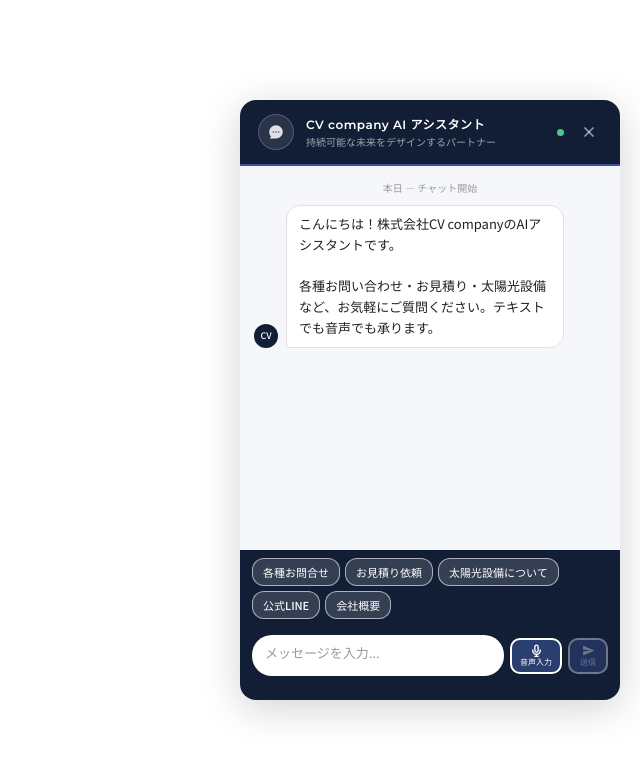
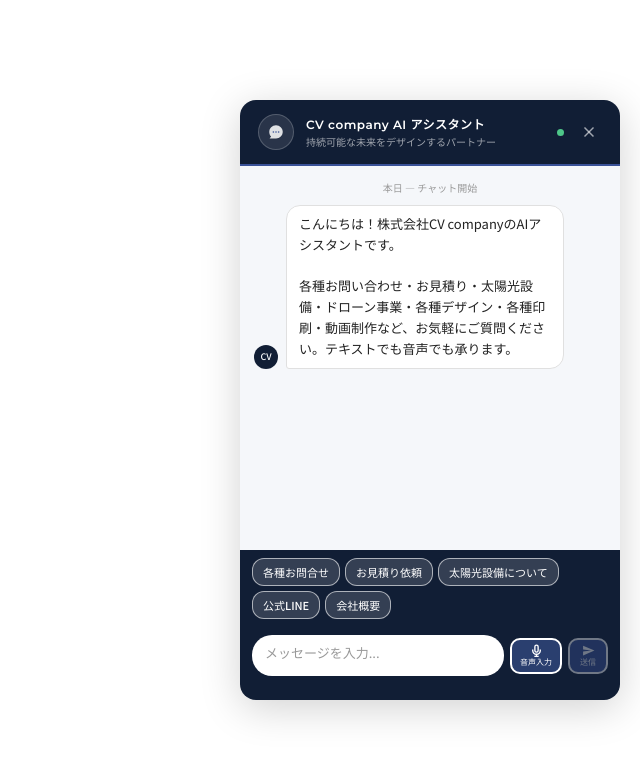
Before and after one commit to cv-company/cv-chatbot, a website: page public/index.html in a window 1280 px wide. Both pictures are taken after a click on the button 1228 px from the left and 744 px from the top of the page. Shown: the whole page, without its empty margins (640-1280 px from the left). Drawn offline with Linux system fonts and the light colour scheme.

Commit message:
Update index.html

```diff
--- a/public/index.html
+++ b/public/index.html
@@ -302,7 +302,7 @@
       <div class="message-avatar">CV</div>
       <div class="message-bubble">
         こんにちは！株式会社CV companyのAIアシスタントです。<br><br>
-        各種お問い合わせ・お見積り・太陽光設備など、お気軽にご質問ください。テキストでも音声でも承ります。
+       各種お問い合わせ・お見積り・太陽光設備・ドローン事業・各種デザイン・各種印刷・動画制作など、お気軽にご質問ください。テキストでも音声でも承ります。
       </div>
     </div>
   </div>
```
